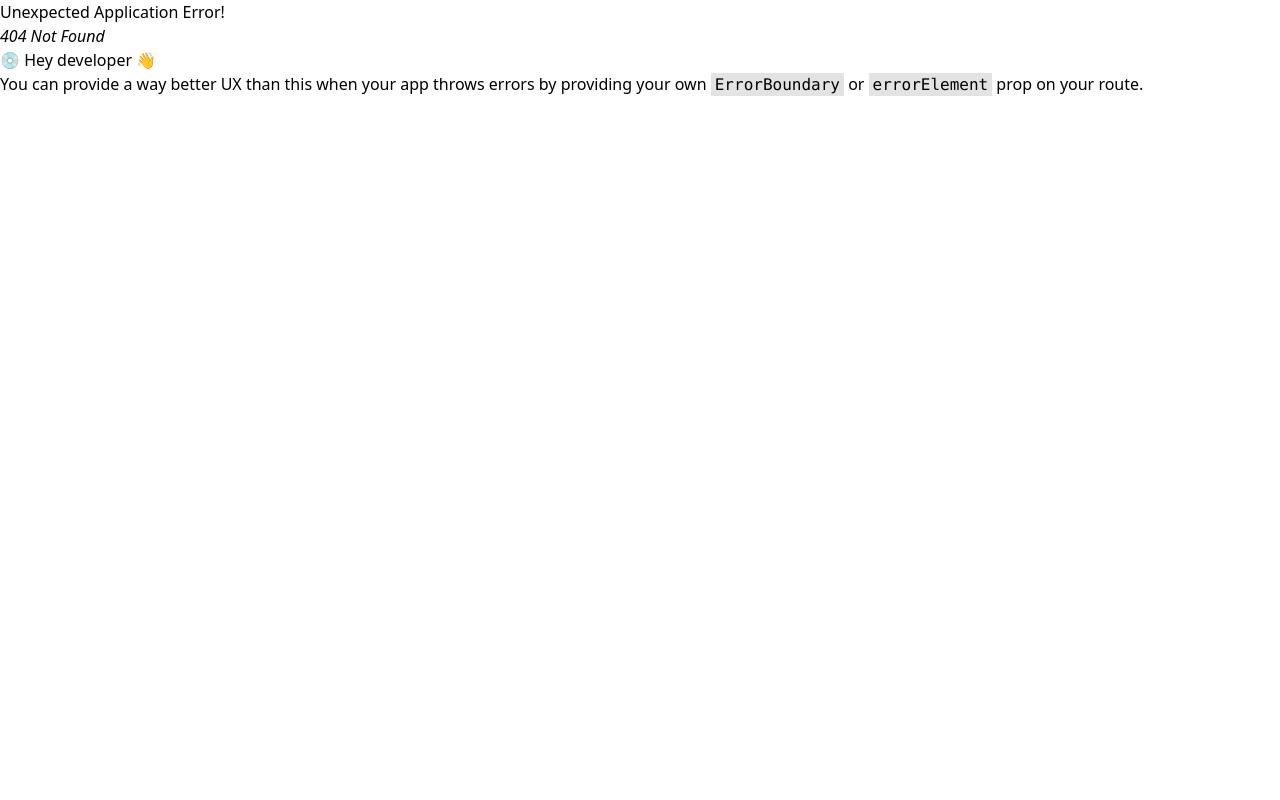
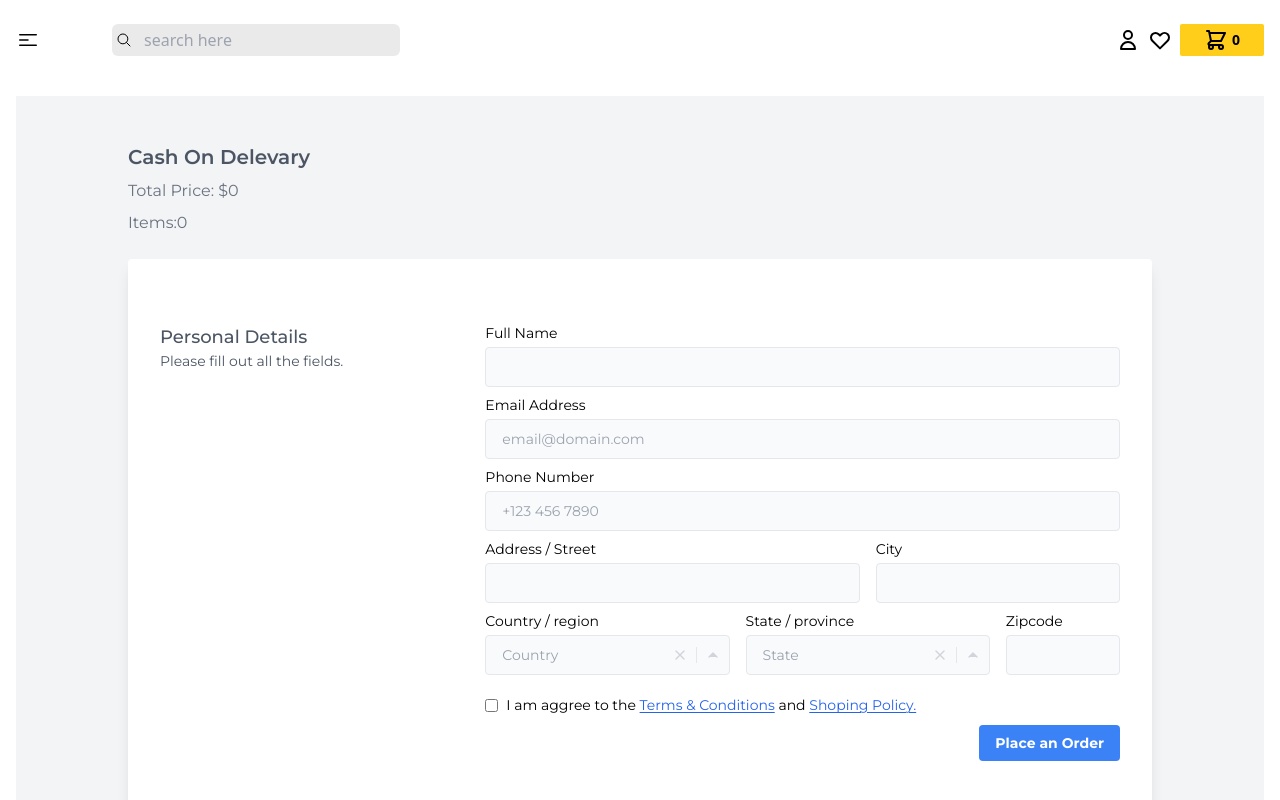
Before and after one commit to Amansingh1210/mern-book-store-app, a React (Vite) app in the folder frontend/: page /checkout in a window 1280 px wide. Before the commit this address had no page. Shown: the top 800 px of the page. Built offline with nearby package versions, Linux system fonts and the light colour scheme.

Commit message:
checkout is done and with this Frontend is completed

```diff
--- /dev/null
+++ b/frontend/src/pages/books/CheckoutPage.jsx
@@ -0,0 +1,167 @@
+import React, { useState } from 'react'
+import { useForm } from 'react-hook-form';
+import { useSelector } from 'react-redux'
+import { Link } from 'react-router-dom';
+
+function CheckoutPage() {
+  const cartItems = useSelector(state => state.cart.cartItems)
+
+  const totalPrice = cartItems.reduce((acc, curr) => acc + curr.newPrice , 0)
+  const [isChecked, setIsChecked] = useState(false)
+
+  const currentUser = true
+
+    const { register, handleSubmit, watch, formState: { errors } } = useForm();
+    const onSubmit = (data) => {
+        console.log(data);
+        const newOrder = {
+            name: data.name,
+            email: currentUser?.email,
+            address: {
+                city: data.city,
+                country: data.country,
+                state: data.state,
+                zipcode: data.zipcode
+            },
+            phone: data.phone,
+            productIds: cartItems.map(item => item?._id),
+            totalPrice: totalPrice
+        }
+        console.log(newOrder);
+
+    }
+  return (
+    <section>
+        <div className="min-h-screen p-6 bg-gray-100 flex items-center justify-center">
+    <div className="container max-w-screen-lg mx-auto">
+        <div>
+            <div>
+            <h2 className="font-semibold text-xl text-gray-600 mb-2">Cash On Delevary</h2>
+            <p className="text-gray-500 mb-2">Total Price: $0</p>
+            <p className="text-gray-500 mb-6">Items:0</p>
+            </div>
+
+            <div className="bg-white rounded shadow-lg p-4 px-4 md:p-8 mb-6">
+                    <form onSubmit={handleSubmit(onSubmit)} className="grid gap-4 gap-y-2 text-sm grid-cols-1 lg:grid-cols-3 my-8">
+                        <div className="text-gray-600">
+                            <p className="font-medium text-lg">Personal Details</p>
+                            <p>Please fill out all the fields.</p>
+                        </div>
+
+                        <div className="lg:col-span-2">
+                            <div className="grid gap-4 gap-y-2 text-sm grid-cols-1 md:grid-cols-5">
+                                <div className="md:col-span-5">
+                                    <label htmlFor="full_name">Full Name</label>
+                                    <input
+
+                                        type="text" name="name" id="name" className="h-10 border mt-1 rounded px-4 w-full bg-gray-50"  />
+                                </div>
+
+                                <div className="md:col-span-5">
+                                    <label html="email">Email Address</label>
+                                    <input
+
+                                        type="text" name="email" id="email" className="h-10 border mt-1 rounded px-4 w-full bg-gray-50"
+                                        disabled
+                                        defaultValue={currentUser?.email}
+                                        placeholder="email@domain.com" />
+                                </div>
+                                <div className="md:col-span-5">
+                                    <label html="phone">Phone Number</label>
+                                    <input
+
+                                        type="number" name="phone" id="phone" className="h-10 border mt-1 rounded px-4 w-full bg-gray-50" placeholder="+123 456 7890" />
+                                </div>
+
+                                <div className="md:col-span-3">
+                                    <label htmlFor="address">Address / Street</label>
+                                    <input
+
+                                        type="text" name="address" id="address" className="h-10 border mt-1 rounded px-4 w-full bg-gray-50" placeholder="" />
+                                </div>
+
+                                <div className="md:col-span-2">
+                                    <label htmlFor="city">City</label>
+                                    <input
+
+                                        type="text" name="city" id="city" className="h-10 border mt-1 rounded px-4 w-full bg-gray-50" placeholder="" />
+                                </div>
+
+                                <div className="md:col-span-2">
+                                    <label htmlFor="country">Country / region</label>
+                                    <div className="h-10 bg-gray-50 flex border border-gray-200 rounded items-center mt-1">
+                                        <input
+
+                                            name="country" id="country" placeholder="Country" className="px-4 appearance-none outline-none text-gray-800 w-full bg-transparent"  />
+                                        <button tabIndex="-1" className="cursor-pointer outline-none focus:outline-none transition-all text-gray-300 hover:text-red-600">
+                                            <svg className="w-4 h-4 mx-2 fill-current" xmlns="http://www.w3.org/2000/svg" viewBox="0 0 24 24" stroke="currentColor" strokeWidth="2" strokeLinecap="round" strokeLinejoin="round">
+                                                <line x1="18" y1="6" x2="6" y2="18"></line>
+                                                <line x1="6" y1="6" x2="18" y2="18"></line>
+                                            </svg>
+                                        </button>
+                                        <button tabIndex="-1" className="cursor-pointer outline-none focus:outline-none border-l border-gray-200 transition-all text-gray-300 hover:text-blue-600">
+                                            <svg className="w-4 h-4 mx-2 fill-current" xmlns="http://www.w3.org/2000/svg" viewBox="0 0 24 24" stroke="currentColor" strokeWidth="2" strokeLinecap="round" strokeLinejoin="round"><polyline points="18 15 12 9 6 15"></polyline></svg>
+                                        </button>
+                                    </div>
+                                </div>
+
+                                <div className="md:col-span-2">
+                                    <label htmlFor="state">State / province</label>
+                                    <div className="h-10 bg-gray-50 flex border border-gray-200 rounded items-center mt-1">
+                                        <input
+
+                                        name="state" id="state" placeholder="State" className="px-4 appearance-none outline-none text-gray-800 w-full bg-transparent"  />
+                                        <button  className="cursor-pointer outline-none focus:outline-none transition-all text-gray-300 hover:text-red-600">
+                                            <svg className="w-4 h-4 mx-2 fill-current" xmlns="http://www.w3.org/2000/svg" viewBox="0 0 24 24" stroke="currentColor" strokeWidth="2" strokeLinecap="round" strokeLinejoin="round">
+                                                <line x1="18" y1="6" x2="6" y2="18"></line>
+                                                <line x1="6" y1="6" x2="18" y2="18"></line>
+                                            </svg>
+                                        </button>
+                                        <button tabIndex="-1" className="cursor-pointer outline-none focus:outline-none border-l border-gray-200 transition-all text-gray-300 hover:text-blue-600">
+                                            <svg className="w-4 h-4 mx-2 fill-current" xmlns="http://www.w3.org/2000/svg" viewBox="0 0 24 24" stroke="currentColor" strokeWidth="2" strokeLinecap="round" strokeLinejoin="round"><polyline points="18 15 12 9 6 15"></polyline></svg>
+                                        </button>
+                                    </div>
+                                </div>
+
+                                <div className="md:col-span-1">
+                                    <label htmlFor="zipcode">Zipcode</label>
+                                    <input
+
+                                    type="text" name="zipcode" id="zipcode" className="transition-all flex items-center h-10 border mt-1 rounded px-4 w-full bg-gray-50" placeholder="" />
+                                </div>
+
+                                <div className="md:col-span-5 mt-3">
+                                    <div className="inline-flex items-center">
+                                        <input
+                                        type="checkbox" name="billing_same" id="billing_same" className="form-checkbox" />
+                                        <label htmlFor="billing_same" className="ml-2 ">I am aggree to the <Link className='underline underline-offset-2 text-blue-600'>Terms & Conditions</Link> and <Link className='underline underline-offset-2 text-blue-600'>Shoping Policy.</Link></label>
+                                    </div>
+                                </div>
+
+
+
+                                <div className="md:col-span-5 text-right">
+                                    <div className="inline-flex items-end">
+                                        <button
+                                        disabled={!isChecked}
+                                        className="bg-blue-500 hover:bg-blue-700 text-white font-bold py-2 px-4 rounded">Place an Order</button>
+                                    </div>
+                                </div>
+
+                            </div>
+                        </div>
+                    </form>
+                </div>
+
+
+
+        </div>
+
+
+    </div>
+</div>
+    </section>
+  )
+}
+
+export default CheckoutPage
--- a/frontend/src/routes/router.jsx
+++ b/frontend/src/routes/router.jsx
@@ -4,6 +4,7 @@
 import Login from "../components/Login";
 import Register from "../components/Register";
 import CartPage from "../pages/books/CartPage";
+import CheckoutPage from "../pages/books/CheckoutPage";
 
 const router = createBrowserRouter([
     {
@@ -34,6 +35,10 @@
                 path: '/cart',
                 element: <CartPage />
             },
+            {
+                path: '/checkout',
+                element: <CheckoutPage />
+            },
         ]
     },
 ]);
```
